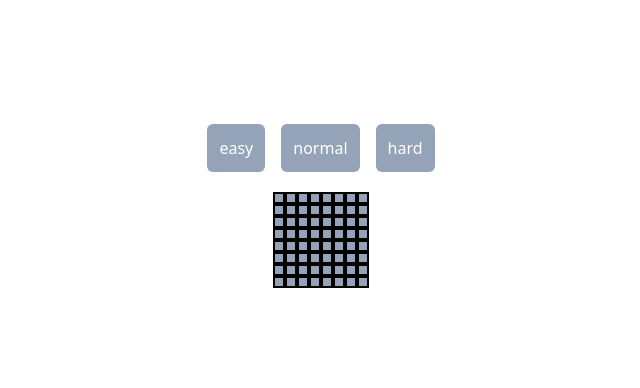
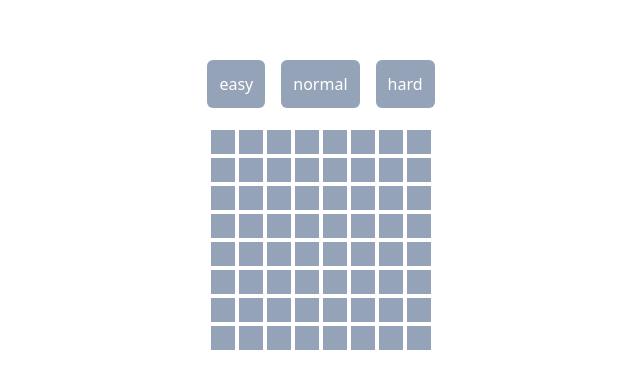
Before and after one commit to Goddemi/mineSweeper, a React (Create React App) app: page / in a window 1280 px wide. Shown: the part 184-572 px from the top of the page, without its empty margins (319-959 px from the left). Built offline with nearby package versions, Linux system fonts and the light colour scheme.

Commit message:
Modify : 난이도 변경에 따른 보드 크기 수정

```diff
--- a/src/game/Cell.tsx
+++ b/src/game/Cell.tsx
@@ -1,7 +1,5 @@
 const Cell = () => {
-  return (
-    <div className="w-3 h-3 bg-slate-400 border-solid border-black border-2"></div>
-  );
+  return <div className="w-7 h-7 bg-slate-400 border-white border-2"></div>;
 };
 
 export default Cell;
--- a/src/game/GameBoard.tsx
+++ b/src/game/GameBoard.tsx
@@ -6,13 +6,14 @@ import Cell from "./Cell";
 
 const GameBoard = () => {
   const dispatch = useDispatch();
+  const difficultyLevel = useSelector(
+    (state: RootState) => state.mineSweeper.difficulty
+  );
   const cells = useSelector((state: RootState) => state.mineSweeper.cells);
-
-  console.log(cells);
 
   useEffect(() => {
     dispatch(makeBoard());
-  }, []);
+  }, [difficultyLevel]);
 
   return (
     <div className="my-5">
--- a/src/store/minesweeper/getDifficulty.ts
+++ b/src/store/minesweeper/getDifficulty.ts
@@ -5,7 +5,7 @@ export function getDifficultyValues(
 ): [number, number, number] {
   const EASY_DIFFICULTY: [number, number, number] = [8, 8, 10];
   const NORMAL_DIFFICULTY: [number, number, number] = [16, 16, 40];
-  const HARD_DIFFICULTY: [number, number, number] = [32, 16, 99];
+  const HARD_DIFFICULTY: [number, number, number] = [16, 32, 99];
 
   switch (difficulty) {
     case "easy":
```
